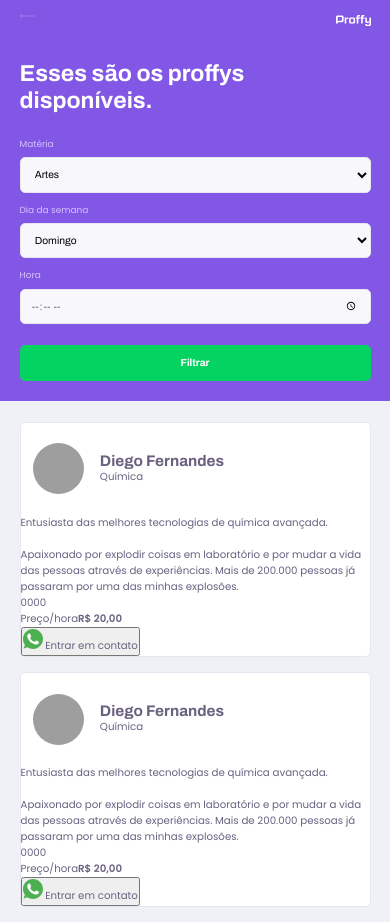
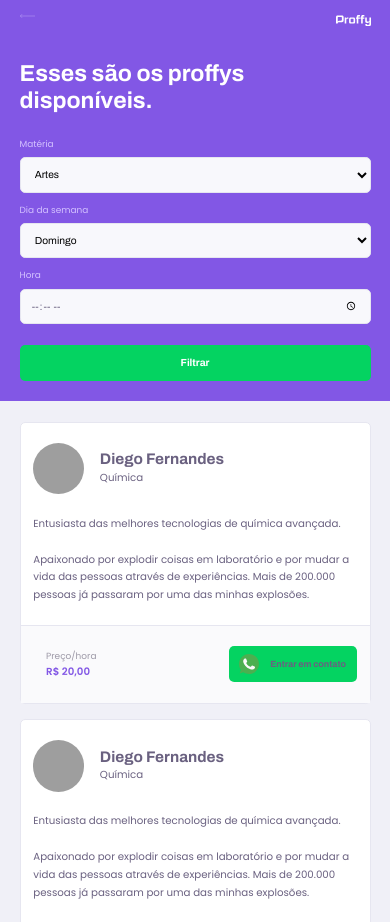
Before and after one commit to brunaoliveira/nlw, a plain HTML site: page study.html in a window 390 px wide. Shown: the top 922 px of the page. Drawn offline with Linux system fonts and the light colour scheme; grey boxes are pictures that could not be loaded.

Commit message:
study page mobile

```diff
--- a/styles/partials/page-study.css
+++ b/styles/partials/page-study.css
@@ -146,4 +146,63 @@
 .teacher-item header div strong {
     font: 700 2.4rem Archivo;
     display: block;
+    color: var(--color-text-item);
 }
+
+.teacher-item header div span {
+    font-size: 1.6rem;
+    display: block;
+    margin-top: .4rem;
+}
+
+.teacher-item p {
+    padding: 0 2rem;
+    font-size: 1.6rem;
+    line-height: 2.8rem;
+}
+
+.teacher-item footer {
+    padding: 3.2rem 2rem;
+    background-color: var(--color-box-footer);
+    border-top: 1px solid var(--color-line-in-white);
+    margin-top: 3.2rem;
+
+    display: flex;
+    align-items: center;
+    justify-content: space-between;
+}
+
+.teacher-item footer p {
+    font-size: 1.4rem;
+    line-height: 2.4rem;
+    color: var(--color-text-complement);
+}
+
+.teacher-item footer p strong {
+    font-size: 1.6rem;
+    color: var(--color-primary);
+    display: block;
+}
+
+.teacher-item footer button {
+    width: 20rem;
+    height: 5.6rem;
+    background: var(--color-secondary);
+    border: 0;
+    border-radius: .8rem;
+    cursor: pointer;
+    font: 700 1.4rem Archivo;
+
+    display: flex;
+    align-items: center;
+    justify-content: space-evenly;
+
+    text-decoration: none;
+
+    transition: background 0.2s;
+    margin-left: 1.6rem;
+}
+
+.teacher-item footer button:hover {
+    background: var(--color-secondary-dark);
+}
```
Also changed, not shown: study.html (+2 -2 lines).
